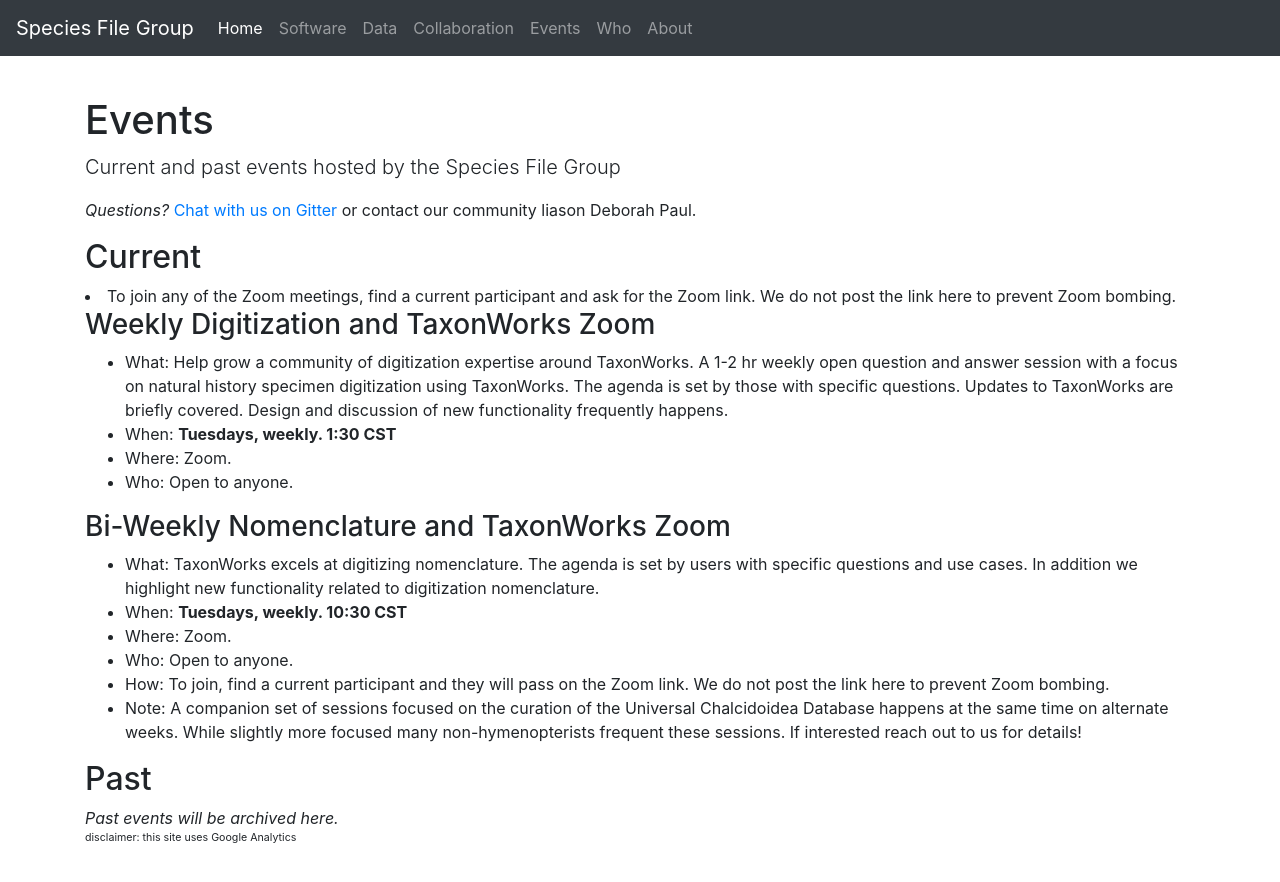
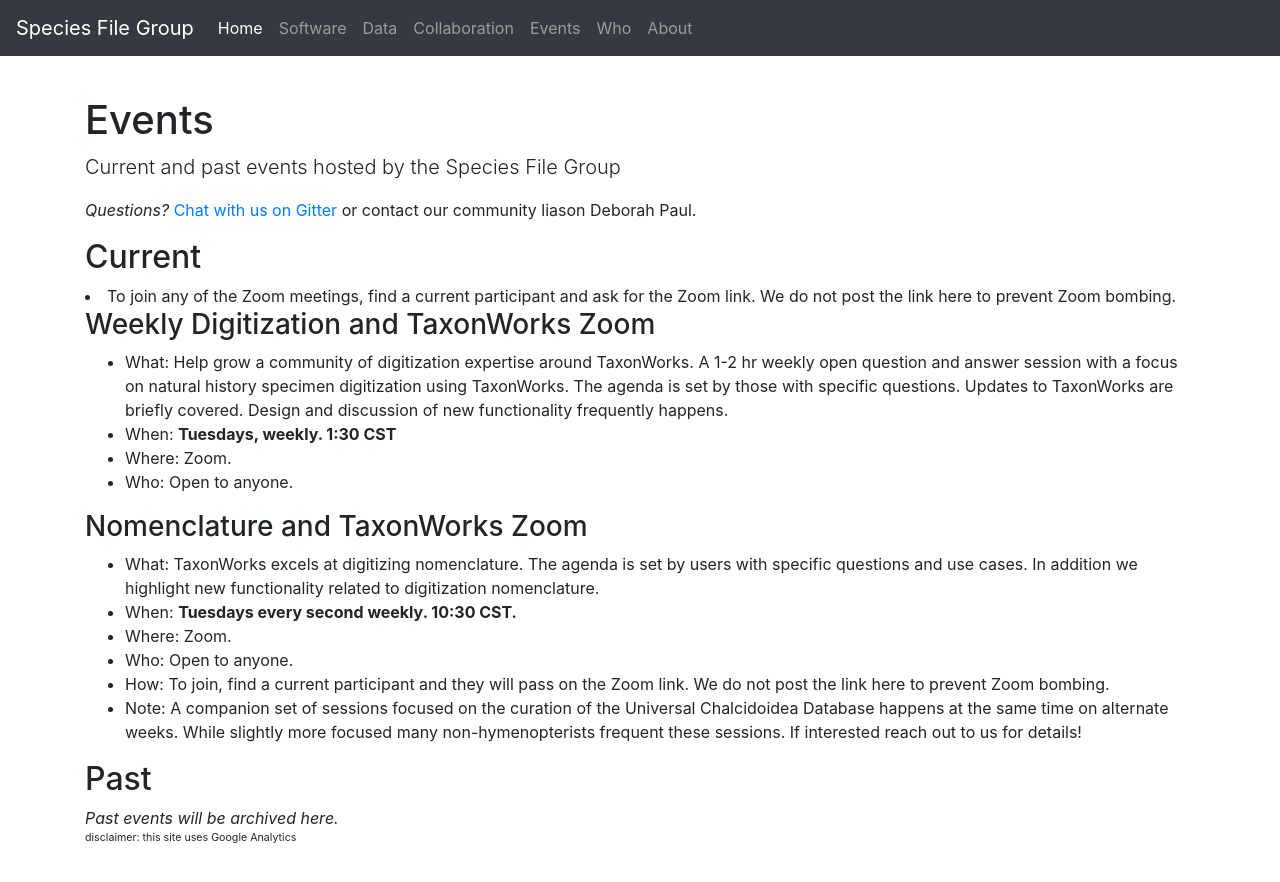
Before and after one commit to pnhogan/speciesfilegroup.github.io, a Jekyll site: the page built from events.html, in a window 1280 px wide. Shown: the top 882 px of the page. Built offline with Jekyll 4.4.1, drawn with Linux system fonts in a browser that asks for light colours.

Commit message:
Update events.html
Clarify Weekly/bi-weekly

```diff
--- a/events.html
+++ b/events.html
@@ -22,10 +22,10 @@ title: Events
   <li>Who: Open to anyone. </li>
 </ul>
 
-<h3> Bi-Weekly Nomenclature and TaxonWorks Zoom </h3>
+<h3> Nomenclature and TaxonWorks Zoom </h3>
 <ul>
   <li>What: TaxonWorks excels at digitizing nomenclature. The agenda is set by users with specific questions and use cases. In addition we highlight new functionality related to digitization nomenclature. </li>
-  <li>When: <b>Tuesdays, weekly. 10:30 CST</b></li>
+  <li>When: <b>Tuesdays every second weekly. 10:30 CST.</b></li>
   <li>Where: Zoom. </li>
   <li>Who: Open to anyone. </li>
   <li>How: To join, find a current participant and they will pass on the Zoom link. We do not post the link here to prevent Zoom bombing.</li>
```
